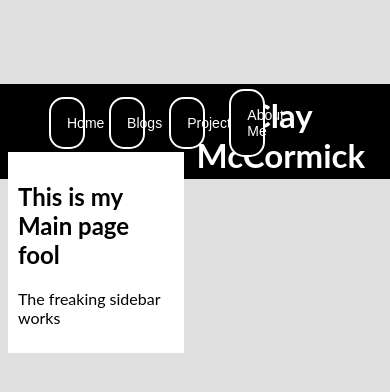
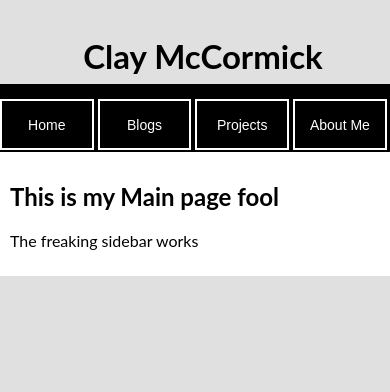
Before and after one commit to mccormickClay/mccormickClay.github.io, a plain HTML site: page index.html in a window 390 px wide. Drawn offline with Linux system fonts and the light colour scheme.

Commit message:
Mobile responsive
everything works correctly with different screen sizes. Buttons might be centered later. Depending on screen size the buttons will center on screen and allow them to be seen on smaller devices.

```diff
--- a/button.css
+++ b/button.css
@@ -3,22 +3,22 @@
 .button{
 	/*background-color: #ADD8E6;*/ /* Green */
 	border: none;
-	width: 5%; /*100px*/
+	width: 100px; /*100px*/
 	position: relative;
-	left: 10%;
+	left: 5%;
 	color: #000000;
 	padding: 16px 16px;
 	text-align: center;
     vertical-align: middle;
 	text-decoration: none;
 	font-size: 14px;
-    margin-left: 10px;
-    margin-right: 10px;
+    /*margin-left: -10px;
+    margin-right: 10px;*/
     -moz-transition-duration: 0.4s;
 	-webkit-transition-duration: 0.4s; /* Specifically for Safari */
 	transition-duration: 0.4s;
 	cursor: pointer;
-	border-radius: 15px;
+	/*border-radius: 15px;*/
 }
 
 .button1{
--- a/index.html
+++ b/index.html
@@ -7,10 +7,6 @@
 <meta name="viewport" content="width=device-width, initial-scale=1">
 <style>
 
-@media screen and (max-height: 450px) {
-  .sidenav {padding-top: 15px;}
-  .sidenav a {font-size: 18px;}
-}
 </style>
 </head>
 <body>
--- a/name.css
+++ b/name.css
@@ -1,10 +1,10 @@
 .name-title{
     /*max-width: 845px;*/
-    top: 8%;
-    left: 44%;
+    top: 1%;
+    width: 100%;
     margin: auto;
 	position: absolute;
-	color: #ffffff;
+	color: #000000;
 	text-align: center;
     vertical-align: middle;
 	text-decoration: none;
--- a/sidebarStyle.css
+++ b/sidebarStyle.css
@@ -13,18 +13,20 @@ body {
 .main {
 	/*margin-left: 250px;
     margin-top: 120px;*/ /* little larger than height of the sidenav */
-    max-width: 845px;
+    /*max-width: 845px;*/
     margin: auto;
     margin-top: 7%;
 }
 
 .contentBox{
-    max-width: 845px;
+    /*max-width: 845px;*/
     position: absolute;
-    margin-left: auto;
-    margin-right: auto;
+   /* margin-left: auto;*/
+    /*margin-right: auto;*/
     top: 18%; /*170px;*/
-    width: 40%;
+    left: 50%;
+    margin-left: -500px;
+    width: 1000px;
     background: white;
     padding: 10px;
 }
@@ -67,3 +69,20 @@ body {
     padding-top: 5px;
     padding-bottom: 5px;
 }
+
+@media screen and (max-width: 1000px) { /*These needs to be corrected for mobile use*/
+    /*https://www.w3schools.com/Css/css3_mediaqueries_ex.asp*/
+  .sidenav {padding-top: 15px;}
+  .sidenav a {font-size: 18px;}
+  .button{
+    padding: 0px 0px;
+    left: 0;
+    width: 24%;
+      height: 60%;
+    }
+    .contentBox{
+        width: 100%;
+        left: 0;
+        margin-left: 0px;
+    }
+}
```
